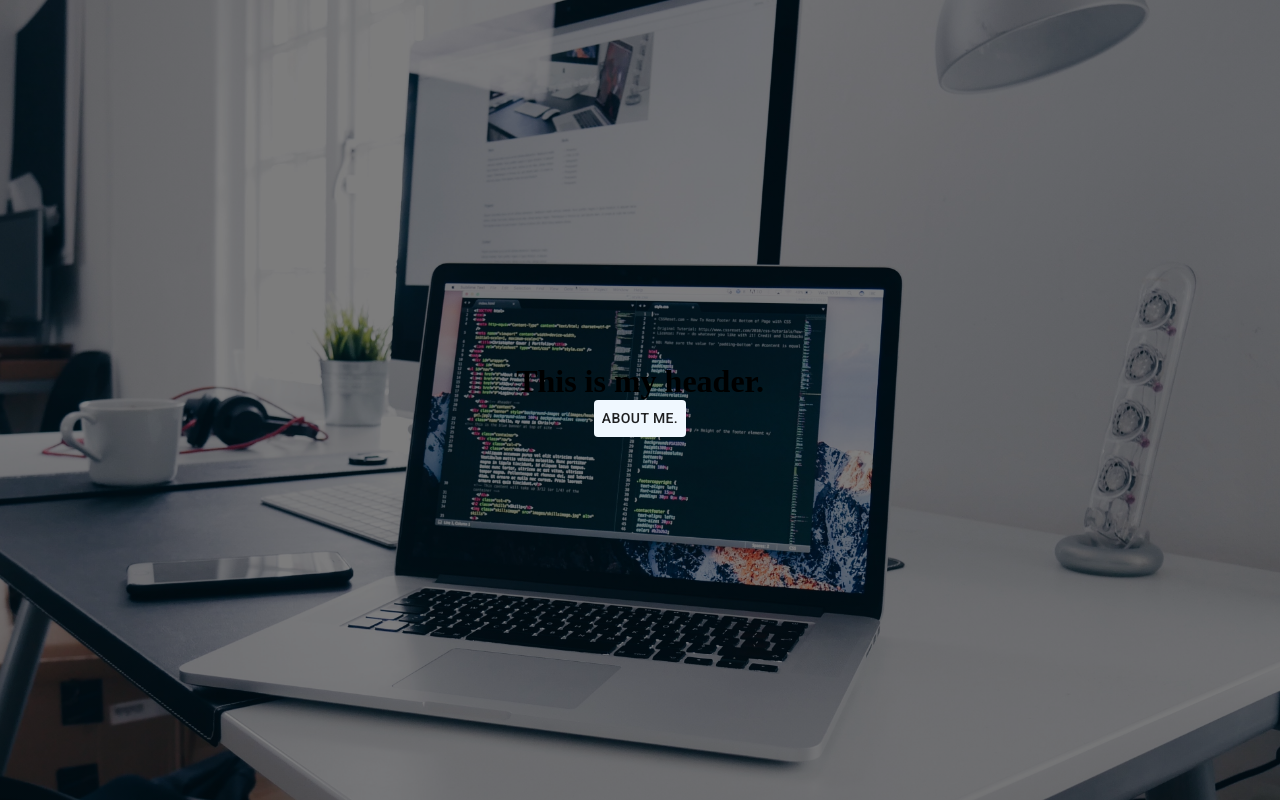
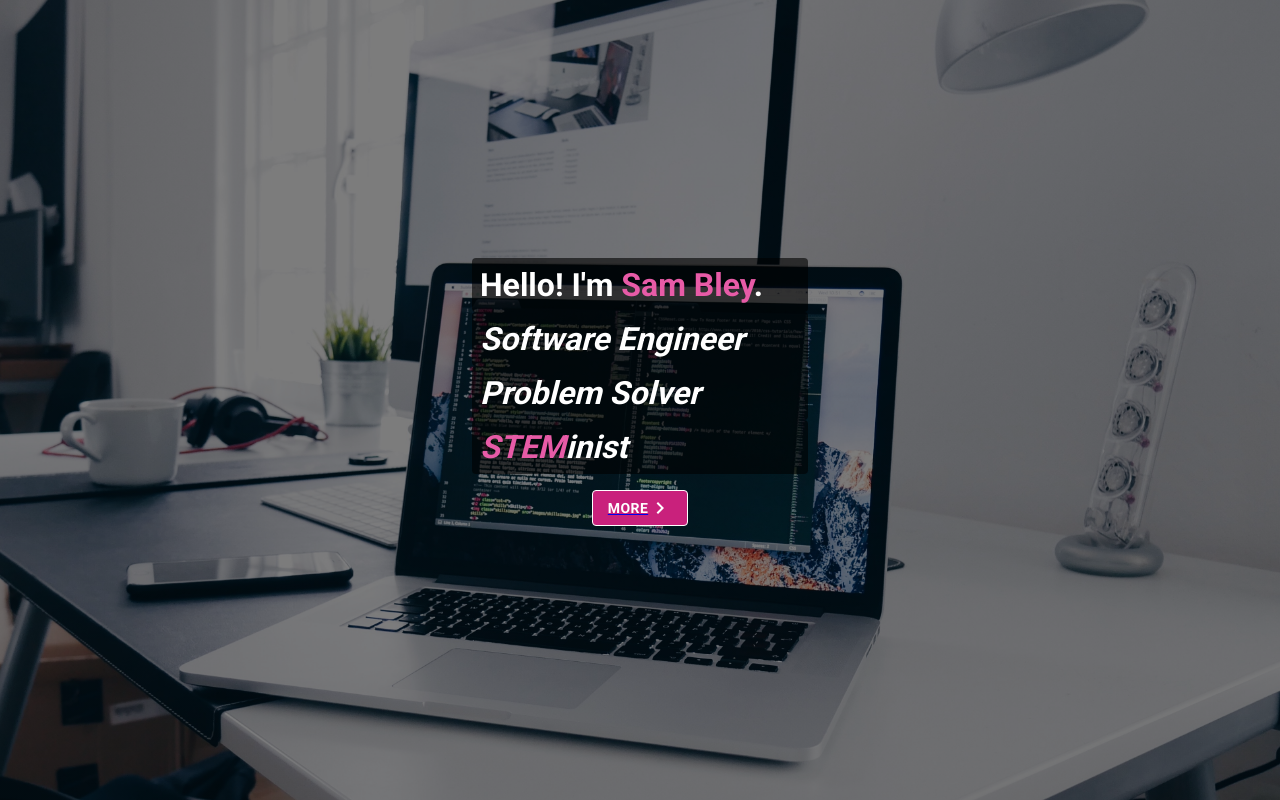
Before and after one commit to Samibanley/Samibanley.github.io, a React app: page / in a window 1280 px wide. Built offline with nearby package versions, Linux system fonts and the light colour scheme.

Commit message:
home route is done... sorta

```diff
--- a/assets/main.css
+++ b/assets/main.css
@@ -1,6 +1,4 @@
-body, html {
-  height: 100%;
-  width: 100%;
-  background-color: lavender;
+body {
+  background-color: #9a9ab0;
   margin: 0;
 }
--- a/package.json
+++ b/package.json
@@ -38,11 +38,16 @@
     "webpack-dev-server": "^3.1.14"
   },
   "dependencies": {
+    "@fortawesome/fontawesome-svg-core": "^1.2.22",
+    "@fortawesome/free-brands-svg-icons": "^5.10.2",
+    "@fortawesome/free-solid-svg-icons": "^5.10.2",
+    "@fortawesome/react-fontawesome": "^0.1.4",
     "@material-ui/core": "^4.3.3",
     "@material-ui/styles": "^4.3.3",
     "enzyme": "^3.9.0",
     "enzyme-adapter-react-16": "^1.9.1",
     "gh-pages": "^2.0.1",
+    "luxon": "^1.17.2",
     "react": "^16.8.2",
     "react-dom": "^16.8.2",
     "react-router-dom": "^5.0.1",
--- a/src/components/Home/index.js
+++ b/src/components/Home/index.js
@@ -1,7 +1,7 @@
 import React from 'react';
 import { Link } from 'react-router-dom';
 import { styled } from '@material-ui/styles';
-import { Button } from '@material-ui/core';
+import { Button, SvgIcon } from '@material-ui/core';
 
 import colorPalette from '../../utils/colorPalette';
 
@@ -20,20 +20,54 @@ const Container = styled('div')({
 });
 
 const Header = styled('h1')({
-  color: colorPalette.SEASHELL,
-  margin: 0
+  color: colorPalette.WHITE,
+  textAlign: 'left',
+  fontFamily: 'Roboto',
+  fontSize: '4vh',
+  margin: 0,
+  padding: '0.5rem',
+  borderRadius: 4,
+  backgroundColor: colorPalette.TRANSPARENT_BLACK,
+  width: '40vh'
+});
+
+const Pink = styled('span')({
+  color: colorPalette.PINK
 });
 
 const AboutMeButton = styled(Button)({
-  backgroundColor: 'aliceblue'
+  fontFamily: 'Roboto',
+  fontWeight: '700',
+  margin: '1rem',
+  color: colorPalette.WHITE,
+  backgroundColor: colorPalette.DARK_PINK,
+  borderColor: colorPalette.WHITE,
+  display: 'flex'
 });
 
 
 const Home = () => (
   <Container>
-    <Header>This is my header.</Header>
+    <Header>
+      Hello! I'm
+      <Pink> Sam Bley</Pink>
+      .
+    </Header>
+    <Header><i>Software Engineer</i></Header>
+    <Header><i>Problem Solver</i></Header>
+    <Header>
+      <i>
+        <Pink>STEM</Pink>
+        inist
+      </i>
+    </Header>
     <Link to="/about">
-      <AboutMeButton>About Me.</AboutMeButton>
+      <AboutMeButton variant="outlined">
+        more
+        <SvgIcon>
+          <path d="M8.59 16.59L13.17 12 8.59 7.41 10 6l6 6-6 6-1.41-1.41z" />
+        </SvgIcon>
+      </AboutMeButton>
     </Link>
   </Container>
 );
--- a/src/utils/colorPalette.js
+++ b/src/utils/colorPalette.js
@@ -1,5 +1,11 @@
 const colorPalette = {
-  WHITE: '#f8f8ff'
+  WHITE: '#ffffff',
+  GHOST_WHITE: '#f8f8ff',
+  DARK_PURPLE: '#6c6ca1ff',
+  TRANSPARENT_DARK_PURPLE: 'rgba(108, 108, 161, 0.5)',
+  TRANSPARENT_BLACK: 'rgba(0, 0, 0, 0.6)',
+  PINK: '#e75ba7ff',
+  DARK_PINK: '#c9217cff'
 };
 
 export default colorPalette;
--- a/src/utils/configConstants.js
+++ /dev/null
@@ -1,5 +0,0 @@
-const config = {
-  underConstruction: false
-};
-
-export default config;
```
Also changed, not shown: src/utils/constants.js (added, +51 -0 lines), 1 other file.
